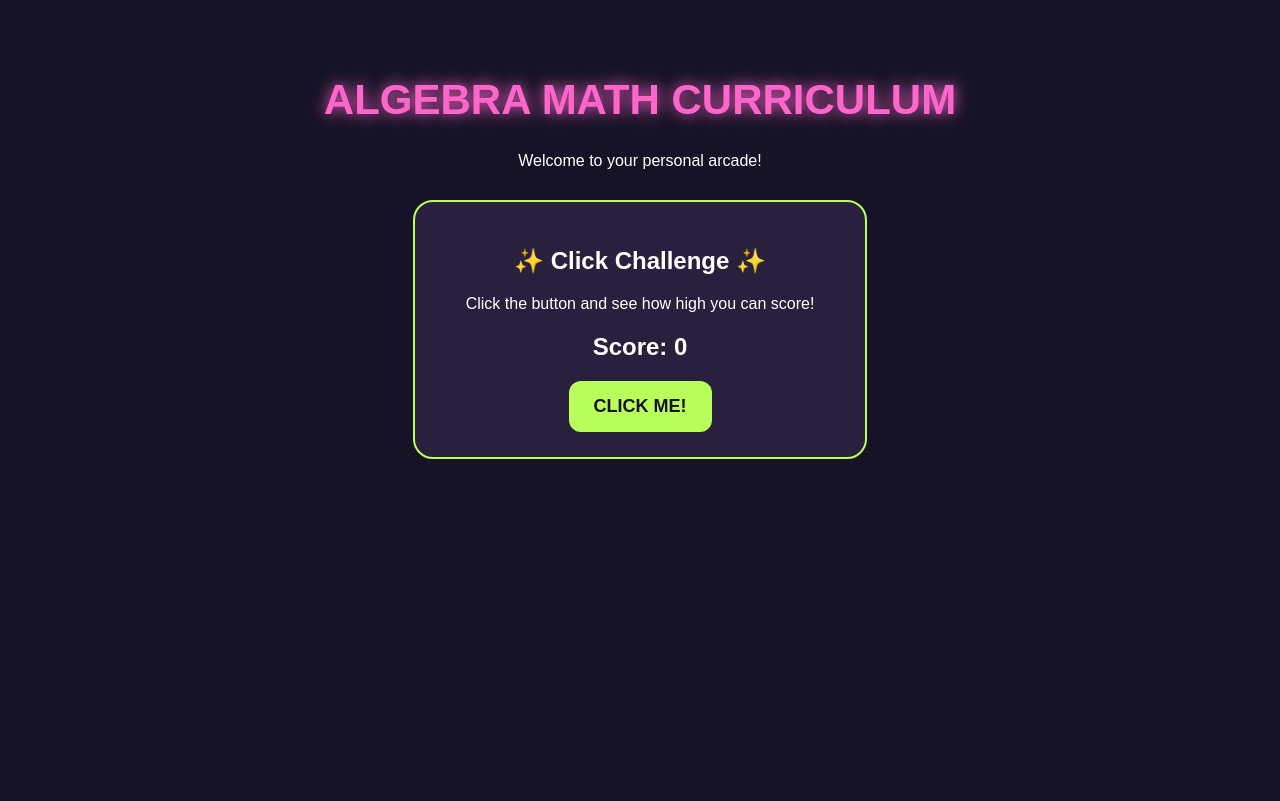
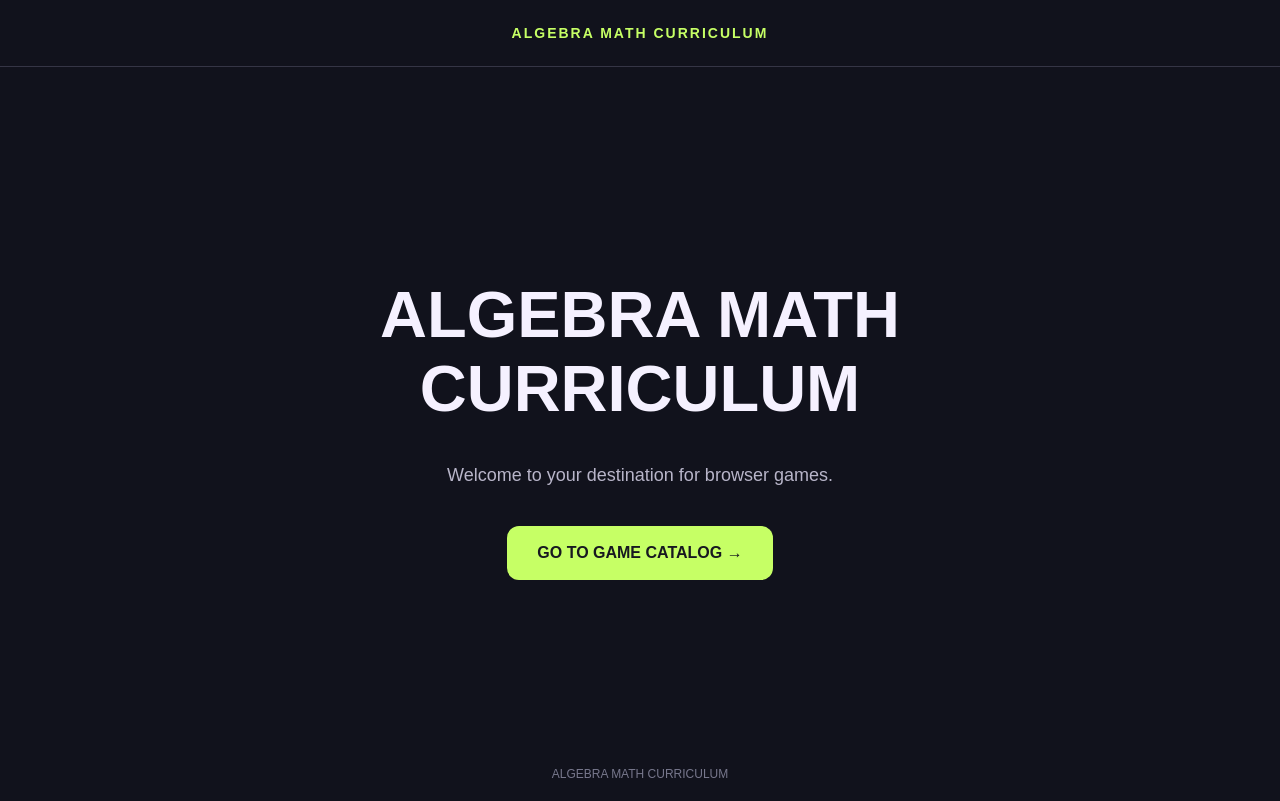
Before and after one commit to Noah-Piermont/algebra-math-curriculum, a plain HTML site: page index.html in a window 1280 px wide. Drawn offline with Linux system fonts and the light colour scheme.

Commit message:
Refactor index.html structure and styles

```diff
--- a/index.html
+++ b/index.html
@@ -12,69 +12,121 @@
 
   <style>
 
+    * {
+
+      box-sizing: border-box;
+
+    }
+
     body {
 
-      background: #171326;
+      margin: 0;
 
-      color: white;
+      background: #11121c;
+
+      color: #f5f1ff;
 
       font-family: Arial, sans-serif;
 
+    }
+
+    header {
+
+      padding: 25px 20px;
+
       text-align: center;
 
-      padding: 40px 15px;
+      border-bottom: 1px solid #353545;
+
+      color: #c6ff65;
+
+      font-size: 14px;
+
+      font-weight: bold;
+
+      letter-spacing: 2px;
+
+    }
+
+    main {
+
+      min-height: 85vh;
+
+      display: flex;
+
+      flex-direction: column;
+
+      justify-content: center;
+
+      align-items: center;
+
+      text-align: center;
+
+      padding: 30px 20px;
 
     }
 
     h1 {
 
-      color: #ff66cc;
+      font-size: clamp(32px, 7vw, 65px);
 
-      font-size: 42px;
+      max-width: 900px;
 
-      text-shadow: 0 0 15px #ff66cc;
+      margin-bottom: 20px;
+
+      line-height: 1.15;
 
     }
 
-    .game {
+    .welcome {
 
-      background: #28203d;
+      color: #b8b5c9;
 
-      border: 2px solid #b8ff5c;
+      font-size: 18px;
 
-      border-radius: 20px;
-
-      padding: 25px;
-
-      max-width: 400px;
-
-      margin: 30px auto;
+      margin-bottom: 40px;
 
     }
 
-    button {
+    .catalog-button {
 
-      background: #b8ff5c;
+      display: inline-block;
 
-      color: #171326;
+      background: #c6ff65;
 
-      border: none;
+      color: #171820;
+
+      padding: 18px 30px;
 
       border-radius: 12px;
 
-      padding: 15px 25px;
+      text-decoration: none;
 
-      font-size: 18px;
+      font-size: 16px;
 
       font-weight: bold;
 
-      cursor: pointer;
+      transition: 0.2s;
 
     }
 
-    button:hover {
+    .catalog-button:hover {
 
       background: #ff66cc;
+
+      transform: translateY(-3px);
+
+    }
+
+    footer {
+
+      text-align: center;
+
+      padding: 20px;
+
+      color: #77778c;
+
+      font-size: 12px;
 
     }
 
@@ -84,37 +136,35 @@
 
 <body>
 
-  <h1>ALGEBRA MATH CURRICULUM</h1>
+  <header>
 
-  <p>Welcome to your personal arcade!</p>
+    ALGEBRA MATH CURRICULUM
 
-  <div class="game">
+  </header>
 
-    <h2>✨ Click Challenge ✨</h2>
+  <main>
 
-    <p>Click the button and see how high you can score!</p>
+    <h1>ALGEBRA MATH CURRICULUM</h1>
 
-    <h2 id="score">Score: 0</h2>
+    <p class="welcome">
 
-    <button onclick="addPoint()">CLICK ME!</button>
+      Welcome to your destination for browser games.
 
-  </div>
+    </p>
 
-  <script>
+    <a class="catalog-button" href="catalog.html">
 
-    let score = 0;
+      GO TO GAME CATALOG →
 
-    function addPoint() {
+    </a>
 
-      score++;
+  </main>
 
-      document.getElementById("score").textContent =
+  <footer>
 
-        "Score: " + score;
+    ALGEBRA MATH CURRICULUM
 
-    }
-
-  </script>
+  </footer>
 
 </body>
 
```
